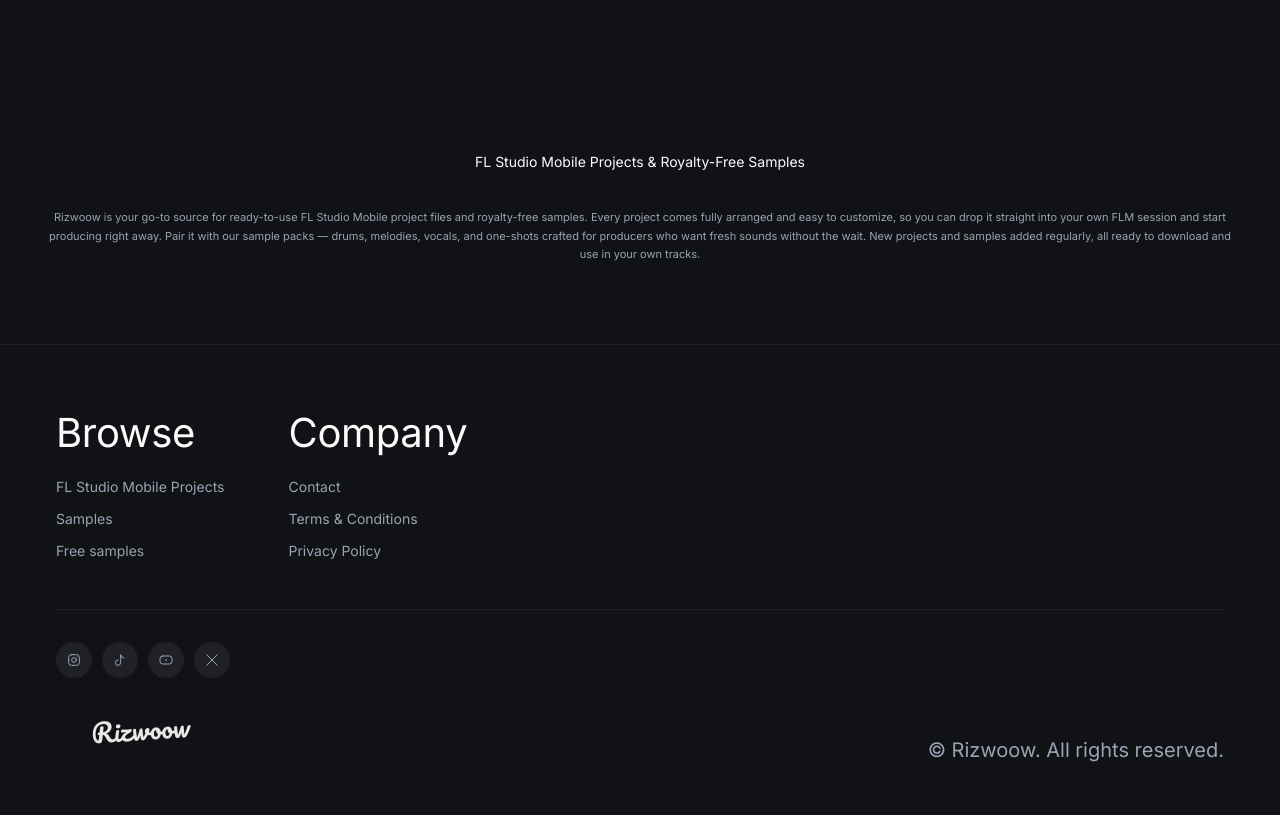
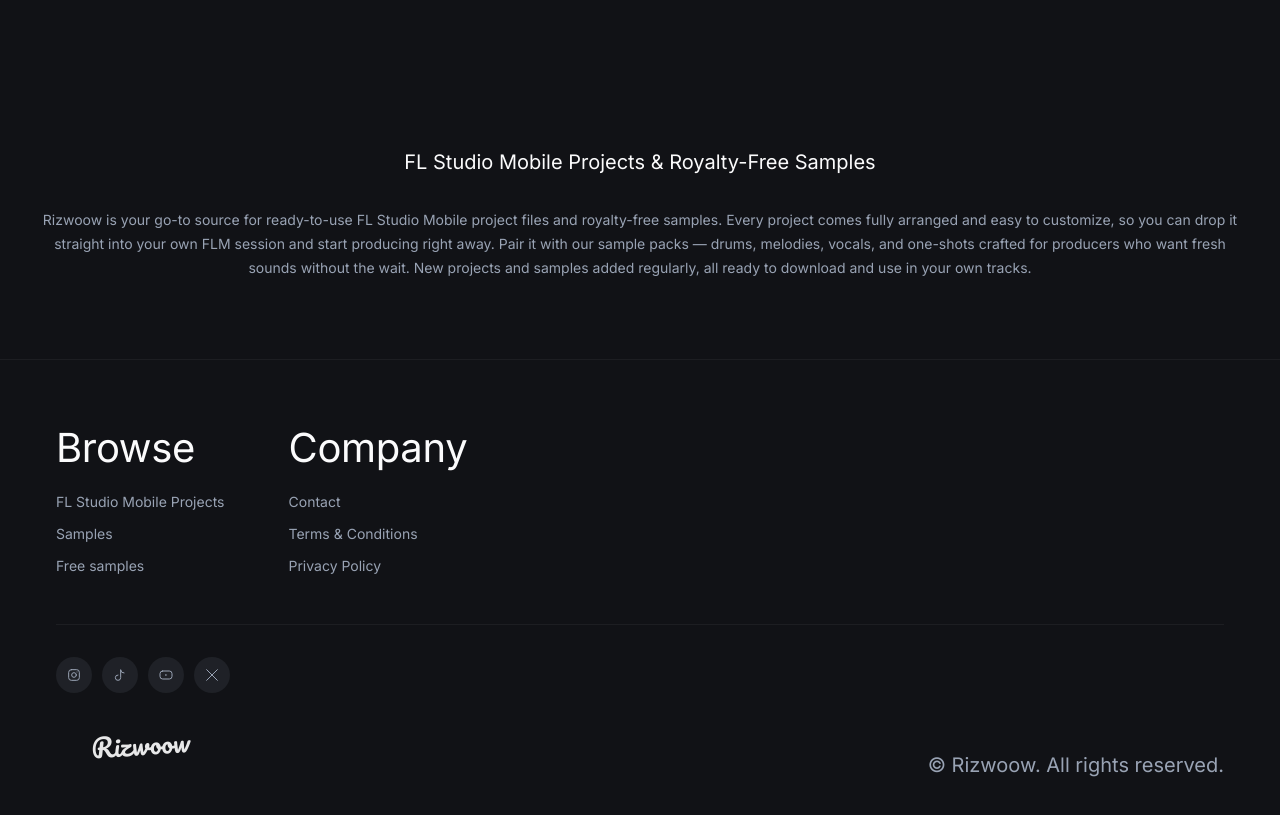
Before and after one commit to xe986232-ai/Wann, a Next.js app: page / in a window 1280 px wide. Shown: the part 1500-2315 px from the top of the page. Built offline with nearby package versions, Linux system fonts and the light colour scheme.

Commit message:
Bump site intro font sizes up a bit

```diff
--- a/src/components/layout/site-intro.tsx
+++ b/src/components/layout/site-intro.tsx
@@ -5,7 +5,7 @@
         <h2
           className="font-medium text-foreground"
           style={{
-            fontSize: "14px",
+            fontSize: "20px",
             WebkitTextSizeAdjust: "none",
             textSizeAdjust: "none",
           }}
@@ -15,7 +15,7 @@
         <p
           className="text-muted"
           style={{
-            fontSize: "11px",
+            fontSize: "14px",
             lineHeight: "1.7",
             WebkitTextSizeAdjust: "none",
             textSizeAdjust: "none",
```
